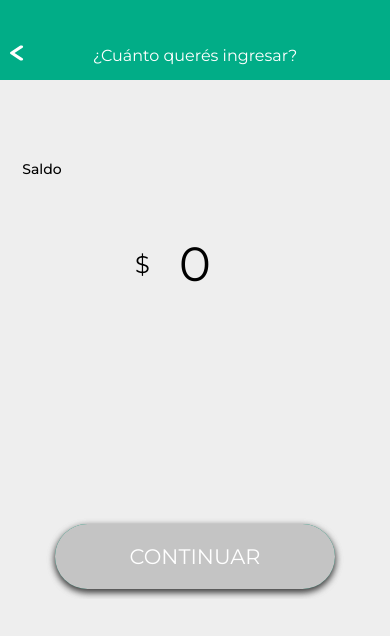
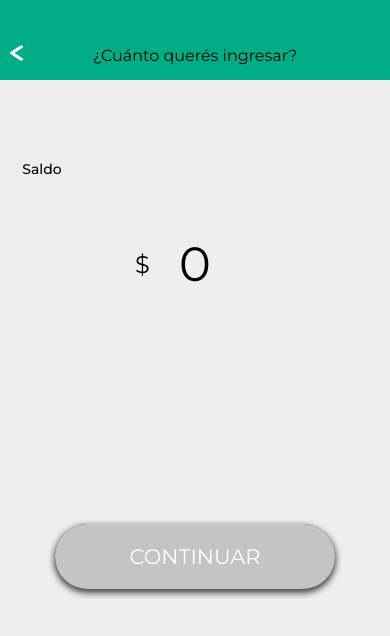
Before and after one commit to ipiccardo/youmarket, a Next.js app: page /pages/dashboard/acredit in a window 390 px wide. Shown: the top 636 px of the page. Built offline with nearby package versions, Linux system fonts and the light colour scheme.

Commit message:
Se fixea error de colores en mobile

```diff
--- a/src/components/header/header.module.scss
+++ b/src/components/header/header.module.scss
@@ -2,7 +2,6 @@
 
 .headerContainer {
   background-color: map-get($colors, base-color);
-  color: map-get($colors, text-primary);
   height: 80px;
   text-align: center;
   line-height: 19.5px;
@@ -18,6 +17,7 @@
     height: 20px;
     position: absolute;
     left: 10px;
+    color: map-get($colors, text-primary);
 
     @include media-min-width(1000px) {
       left: 30%;
```
